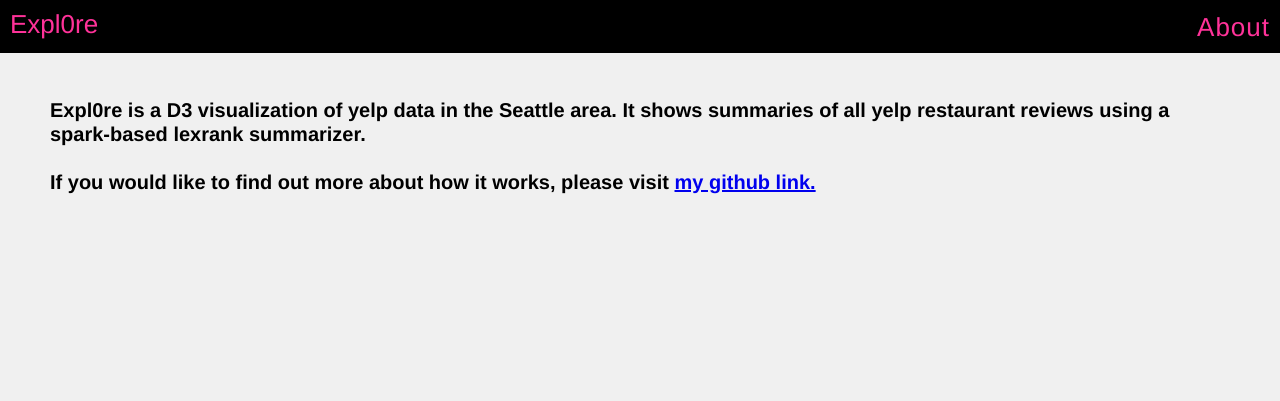
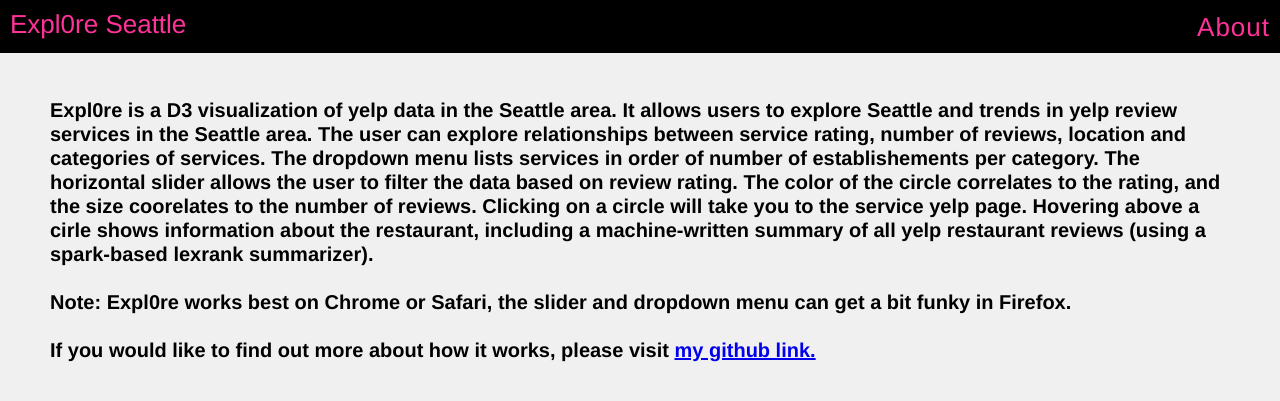
Before and after one commit to ataipale/explore_seattle, a Flask app: page /about in a window 1280 px wide. Shown: the top 401 px of the page. Run offline with Flask 2, Linux system fonts and the light colour scheme.

Commit message:
Update about page

```diff
--- a/templates/about.html
+++ b/templates/about.html
@@ -17,7 +17,7 @@
                 </div>
 
                 <div class="titles" id="topbar">
-                    <p id="title_link"><a href="/" id="title_link">Expl0re</a></p>
+                    <p id="title_link"><a href="/" id="title_link">Expl0re Seattle</a></p>
                     <p id="other"><a href="/about" id="other">About</a></p>
                 </div>
 
@@ -26,7 +26,10 @@
         <div id="instructions">
             <br>
             <br>
-            <p id="instructions"><b>Expl0re is a D3 visualization of yelp data in the Seattle area. It shows summaries of all yelp restaurant reviews using a spark-based lexrank summarizer.
+            <p id="instructions"><b>Expl0re is a D3 visualization of yelp data in the Seattle area. It allows users to explore Seattle and trends in yelp review services in the Seattle area. The user can explore relationships between service rating, number of reviews, location and categories of services. The dropdown menu lists services in order of number of establishements per category. The horizontal slider allows the user to filter the data based on review rating. The color of the circle correlates to the rating, and the size coorelates to the number of reviews. Clicking on a circle will take you to the service yelp page. Hovering above a cirle shows information about the restaurant, including a machine-written summary of all yelp restaurant reviews (using a spark-based lexrank summarizer).
+            <br>
+            <br>
+            Note: Expl0re works best on Chrome or Safari, the slider and dropdown menu can get a bit funky in Firefox.
             <br>
             <br>
             If you would like to find out more about how it works, please visit <a href="https://github.com/ataipale/explore_seattle" target="_blank">my github link.</a>
--- a/templates/index.html
+++ b/templates/index.html
@@ -24,7 +24,7 @@
 
                 <div class="titles" id="topbar">
                     <p id="other"><a href="/about" id="other">About</a></p>
-                    <p id="title_link"><a href="/" id="title_link">Expl0re</a></p>
+                    <p id="title_link"><a href="/" id="title_link">Expl0re Seattle</a></p>
                 </div>
 </div>
 
```
